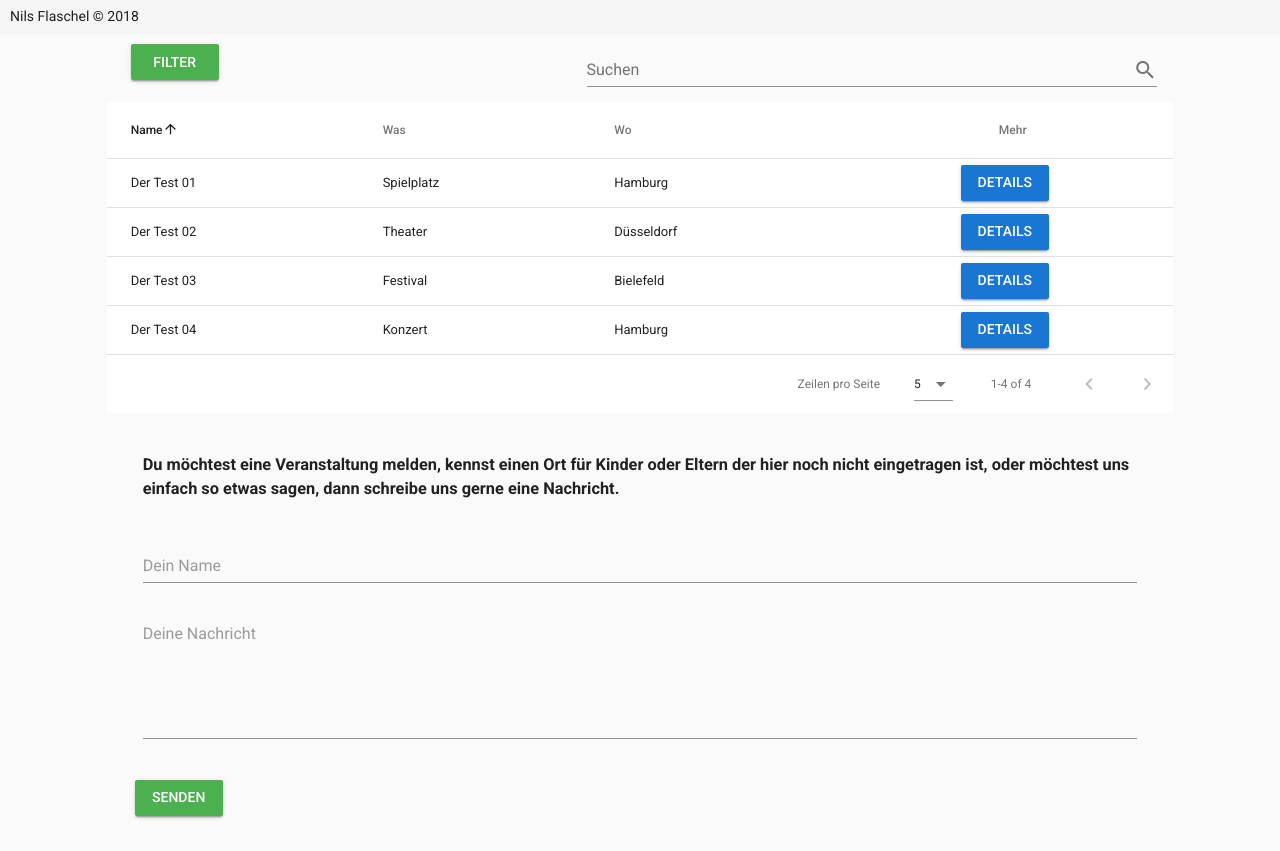
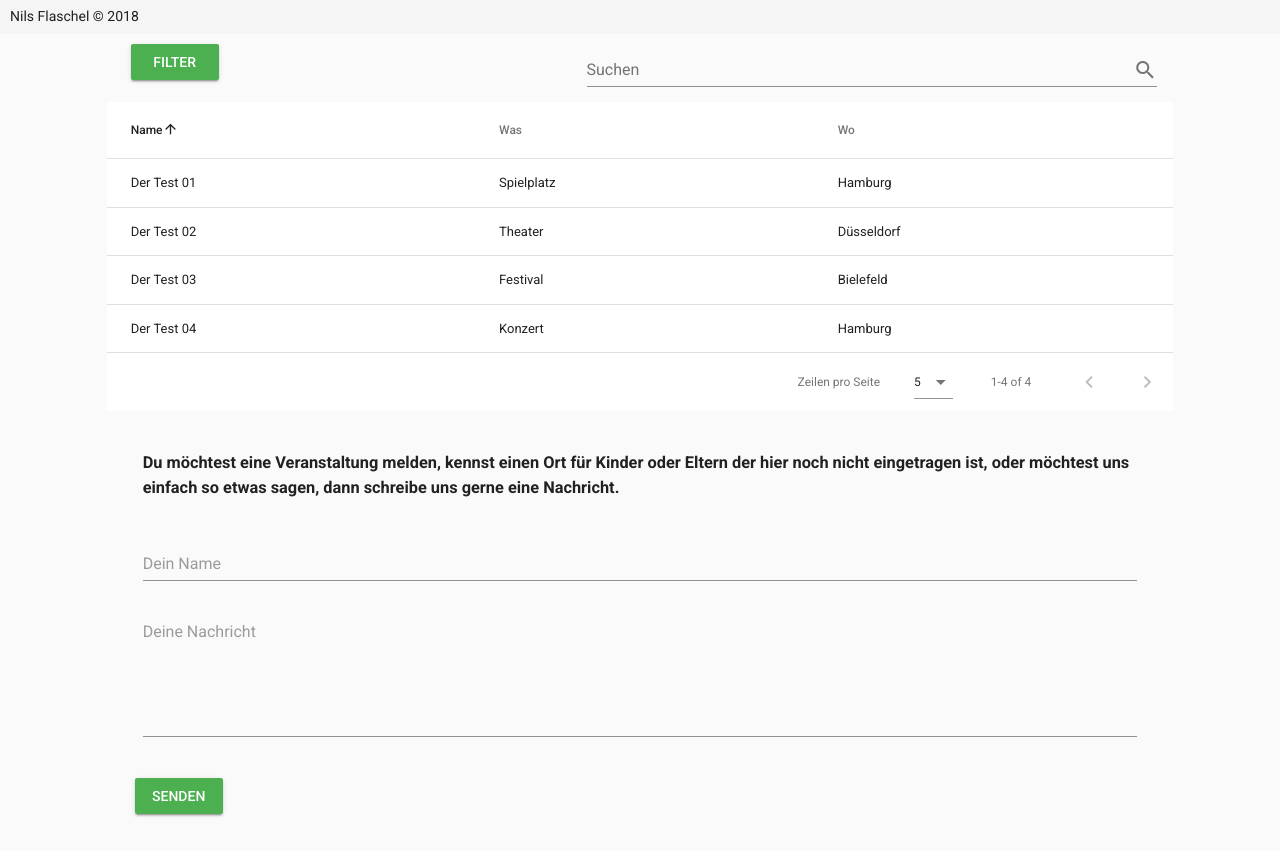
Before and after one commit to nils-fl/dideldidu-vuetify, a Vue app: page / in a window 1280 px wide. Shown: the part 766-1617 px from the top of the page. Built offline with nearby package versions, Linux system fonts and the light colour scheme.

Commit message:
changed info button against expander row, its working

```diff
--- a/src/App.vue
+++ b/src/App.vue
@@ -21,7 +21,7 @@
         <v-expansion-panel-content>
           <div slot="header">Was</div>
           <v-card>
-            <v-switch v-for="category in categories" :label="category" v-model="checkCategory" :value="category"></v-switch>
+            <v-switch class='myswitch' v-for="category in categories" :label="category" v-model="checkCategory" :value="category"></v-switch>
           </v-card>
         </v-expansion-panel-content>
       </v-expansion-panel>
@@ -29,7 +29,7 @@
         <v-expansion-panel-content>
           <div slot="header">Wo</div>
           <v-card>
-            <v-switch v-for="city in cities" :label="city" v-model="checkCity" :value="city"></v-switch>
+            <v-switch class='myswitch' v-for="city in cities" :label="city" v-model="checkCity" :value="city"></v-switch>
           </v-card>
         </v-expansion-panel-content>
       </v-expansion-panel>
@@ -37,9 +37,30 @@
         <v-expansion-panel-content>
           <div slot="header">Wann</div>
           <v-card>
-            <v-switch label="Morgens" v-model="checkMorning" value="Ja"></v-switch>
-            <v-switch label="Nachmittags" v-model="checkAfternoon" value="Ja"></v-switch>
-            <v-switch label="Abends" v-model="checkEvening" value="Ja"></v-switch>
+            <v-switch class='myswitch' label="Morgens" v-model="checkMorning" value="Ja"></v-switch>
+            <v-switch class='myswitch' label="Nachmittags" v-model="checkAfternoon" value="Ja"></v-switch>
+            <v-switch class='myswitch' label="Abends" v-model="checkEvening" value="Ja"></v-switch>
+          </v-card>
+        </v-expansion-panel-content>
+      </v-expansion-panel>
+      <v-expansion-panel popout>
+        <v-expansion-panel-content>
+          <div slot="header">Welches Alter</div>
+          <v-card>
+            <v-switch class='myswitch' label="Alle" v-model="checkAgeAll" value="Ja"></v-switch>
+            <v-switch class='myswitch' label="0 bis 1" v-model="checkAge0_1" value="Ja"></v-switch>
+            <v-switch class='myswitch' label="1 bis 3" v-model="checkAge1_3" value="Ja"></v-switch>
+            <v-switch class='myswitch' label="3 bis 6" v-model="checkAge3_6" value="Ja"></v-switch>
+            <v-switch class='myswitch' label="6 bis 10" v-model="checkAge6_10" value="Ja"></v-switch>
+            <v-switch class='myswitch' label="10 bis 15" v-model="checkAge10_15" value="Ja"></v-switch>
+          </v-card>
+        </v-expansion-panel-content>
+      </v-expansion-panel>
+      <v-expansion-panel popout>
+        <v-expansion-panel-content>
+          <div slot="header">Kosten</div>
+          <v-card>
+            <v-switch class='myswitch' label="Kostenlos" v-model="checkCosts" value="Ja"></v-switch>
           </v-card>
         </v-expansion-panel-content>
       </v-expansion-panel>
@@ -77,30 +98,31 @@
               no-results-text="Keine Einträge gefunden"
               rows-per-page-text="Zeilen pro Seite"
               :search="search"
+              item-key="name"
               >
             <template slot="items" slot-scope="props">
               <tr @click="props.expanded = !props.expanded">
+
                 <td>{{ props.item.name }}</td>
                 <td>{{ props.item.category }}</td>
                 <td>{{ props.item.city }}</td>
-                <td class="text-xs-center">
-                  <v-btn color="primary" dark @click.stop="details = true">Details</v-btn>
-                  <v-dialog v-model="details" max-width="500px">
-                    <v-card>
-                      <v-card-title>
-                        <span>Details</span>
-                        <v-spacer></v-spacer>
-                        <v-menu bottom left>
-                        </v-menu>
-                      </v-card-title>
-                      <v-card-actions>
-                        <v-btn color="primary" flat @click.stop="details=false">Schließen</v-btn>
-                      </v-card-actions>
-                    </v-card>
-                  </v-dialog>
-                </td>
               </tr>
-            </template>
+              </template>
+              <template slot="expand" slot-scope="props">
+               <v-card flat>
+                 <v-layout row wrap>
+                   <v-flex xs6>
+                     <v-card-text><h4>Name:</h4> {{ props.item.name }}</v-card-text>
+                     <v-card-text><h4>Kategorie:</h4> {{ props.item.category }}</v-card-text>
+                     <v-card-text v-if="props.item.costs == 'Ja'"><h4>Kostelos</h4></v-card-text>
+                   </v-flex>
+                   <v-flex xs6>
+                     <v-card-text><h4>Stadt:</h4> {{ props.item.city }}</v-card-text>
+                     <v-card-text><h4>PLZ:</h4> {{ props.item.zip }}</v-card-text>
+                   </v-flex>
+                 </v-layout>
+               </v-card>
+             </template>
           </v-data-table>
         </v-flex>
       </v-layout>
@@ -129,6 +151,13 @@ export default {
       checkMorning: [],
       checkAfternoon: [],
       checkEvening: [],
+      checkAge0_1: [],
+      checkAge1_3: [],
+      checkAge3_6: [],
+      checkAge6_10: [],
+      checkAge10_15: [],
+      checkAgeAll: [],
+      checkCosts: [],
       items: [{
         icon: 'location_city',
         title: 'Wo'
@@ -159,39 +188,67 @@ export default {
       },{
         text: 'Wo',
         value: 'city'
-      },{
-        text: 'Mehr',
-        value: 'mehr',
-        align: 'center'
       }],
       data: [{
         name: 'Der Test 01',
         category: 'Spielplatz',
         city: 'Hamburg',
+        zip: '20253',
         morning: 'Ja',
         afternoon: 'Ja',
-        evening: ''
+        evening: '',
+        ageAll: 'Ja',
+        age0_1: 'Ja',
+        age1_3: 'Ja',
+        age3_6: 'Ja',
+        age6_10: 'Ja',
+        age10_15: 'Ja',
+        costs: 'Ja'
       },{
         name: 'Der Test 02',
         category: 'Theater',
         city: 'Düsseldorf',
+        zip: '12345',
         morning: '',
         afternoon: 'Ja',
-        evening: ''
+        evening: '',
+        ageAll: 'Ja',
+        age0_1: '',
+        age1_3: '',
+        age3_6: 'Ja',
+        age6_10: 'Ja',
+        age10_15: 'Ja',
+        costs: ''
       },{
         name: 'Der Test 03',
         category: 'Festival',
         city: 'Bielefeld',
+        zip: '12345',
         morning: '',
         afternoon: 'Ja',
-        evening: 'Ja'
+        evening: 'Ja',
+        ageAll: 'Ja',
+        age0_1: '',
+        age1_3: '',
+        age3_6: 'Ja',
+        age6_10: 'Ja',
+        age10_15: 'Ja',
+        costs: ''
       },{
         name: 'Der Test 04',
         category: 'Konzert',
         city: 'Hamburg',
+        zip: '12345',
         morning: '',
         afternoon: '',
-        evening: 'Ja'
+        evening: '',
+        ageAll: 'Ja',
+        age0_1: '',
+        age1_3: '',
+        age3_6: '',
+        age6_10: 'Ja',
+        age10_15: 'Ja',
+        costs: ''
       }],
       title: 'Dideldidu'
     }
@@ -235,6 +292,55 @@ export default {
         })
       }
 
+      //Filter for age 0-1
+      if (this.checkAge0_1.length > 0){
+        filterData = filterData.filter(data => {
+          return this.checkAge0_1.includes(data.age0_1)
+        })
+      }
+
+      //Filter for age 1-3
+      if (this.checkAge1_3.length > 0){
+        filterData = filterData.filter(data => {
+          return this.checkAge1_3.includes(data.age1_3)
+        })
+      }
+
+      //Filter for age 3-6
+      if (this.checkAge3_6.length > 0){
+        filterData = filterData.filter(data => {
+          return this.checkAge3_6.includes(data.age3_6)
+        })
+      }
+
+      //Filter for age 6-10
+      if (this.checkAge6_10.length > 0){
+        filterData = filterData.filter(data => {
+          return this.checkAge6_10.includes(data.age6_10)
+        })
+      }
+
+      //Filter for age 10-15
+      if (this.checkAge10_15.length > 0){
+        filterData = filterData.filter(data => {
+          return this.checkAge10_15.includes(data.age10_15)
+        })
+      }
+
+      //Filter for age all
+      if (this.checkAgeAll.length > 0){
+        filterData = filterData.filter(data => {
+          return this.checkAgeAll.includes(data.ageAll)
+        })
+      }
+
+      //Filter for costs
+      if (this.checkCosts.length > 0){
+        filterData = filterData.filter(data => {
+          return this.checkCosts.includes(data.costs)
+        })
+      }
+
       return filterData
     }
   },
@@ -252,4 +358,7 @@ export default {
   background-color: #c7ecee;
   color: #eb4d4b;
 }
+.myswitch {
+  margin-left: 11px;
+}
 </style>
```
